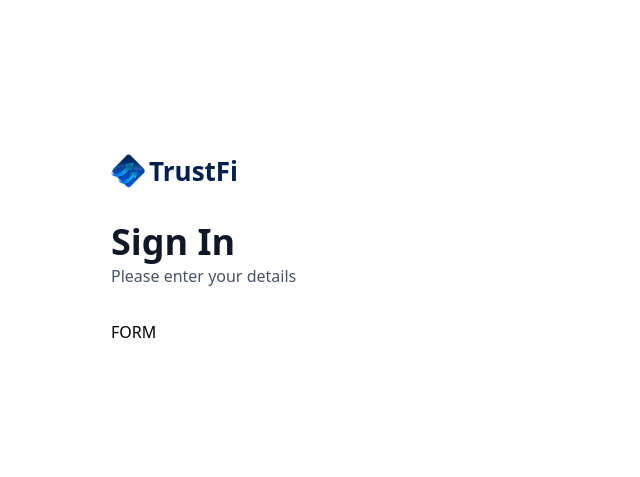
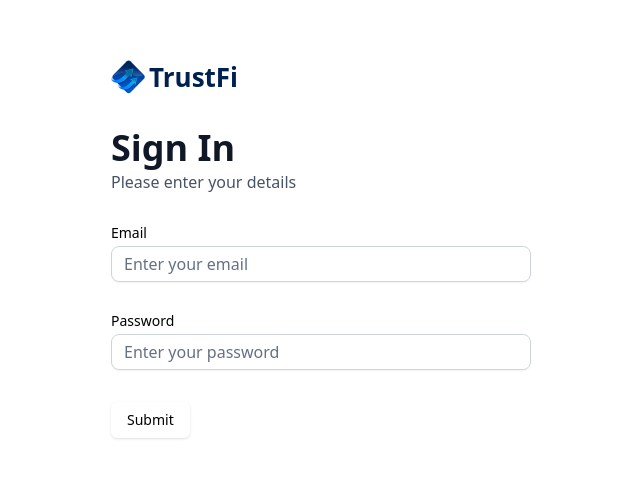
Before and after one commit to sami2928/TrustFi, a Next.js app: page /sign-in in a window 1280 px wide. Shown: the part 151-628 px from the top of the page, without its empty margins (319-959 px from the left). Built offline with nearby package versions, Linux system fonts and the light colour scheme.

Commit message:
Sign In Page Added

```diff
--- a/components/AuthForm.tsx
+++ b/components/AuthForm.tsx
@@ -6,26 +6,25 @@ import Image from "next/image";
 import { z } from "zod";
 import { zodResolver } from "@hookform/resolvers/zod";
 import { useForm } from "react-hook-form";
-
-const formSchema = z.object({
-  username: z.string().min(2, {
-    message: "Username must be at least 2 characters.",
-  }),
-});
+import { Button } from "@/components/ui/button";
+import { Form } from "@/components/ui/form";
+import CustomInput from "./CustomInput";
+import { authFormSchema } from "@/lib/utils";
 
 const AuthForm = ({ type }: { type: string }) => {
   const [user, setUser] = useState(null);
 
   // 1. Define your form.
-  const form = useForm<z.infer<typeof formSchema>>({
-    resolver: zodResolver(formSchema),
+  const form = useForm<z.infer<typeof authFormSchema>>({
+    resolver: zodResolver(authFormSchema),
     defaultValues: {
-      username: "",
+      email: "",
+      password: "",
     },
   });
 
   // 2. Define a submit handler.
-  function onSubmit(values: z.infer<typeof formSchema>) {
+  function onSubmit(values: z.infer<typeof authFormSchema>) {
     // Do something with the form values.
     // ✅ This will be type-safe and validated.
     console.log(values);
@@ -62,7 +61,25 @@ const AuthForm = ({ type }: { type: string }) => {
       {user ? (
         <div className="flex flex-col gap-4">{/* Plaid Link */}</div>
       ) : (
-        <>FORM</>
+        <>
+          <Form {...form}>
+            <form onSubmit={form.handleSubmit(onSubmit)} className="space-y-8">
+              <CustomInput
+                control={form.control}
+                name="email"
+                label="Email"
+                placeholder="Enter your email"
+              />
+              <CustomInput
+                control={form.control}
+                name="password"
+                label="Password"
+                placeholder="Enter your password"
+              />
+              <Button type="submit">Submit</Button>
+            </form>
+          </Form>
+        </>
       )}
     </section>
   );
--- /dev/null
+++ b/components/CustomInput.tsx
@@ -0,0 +1,43 @@
+import React from "react";
+import { z } from "zod";
+import {
+  FormControl,
+  FormField,
+  FormLabel,
+  FormMessage,
+} from "@/components/ui/form";
+import { Input } from "@/components/ui/input";
+import { Control, FieldPath } from "react-hook-form";
+import { authFormSchema } from "@/lib/utils";
+
+interface CustomInput {
+  control: Control<z.infer<typeof authFormSchema>>;
+  name: FieldPath<z.infer<typeof authFormSchema>>;
+  label: string;
+  placeholder: string;
+}
+const CustomInput = ({ control, name, label, placeholder }: CustomInput) => {
+  return (
+    <FormField
+      control={control}
+      name={name}
+      render={({ field }) => (
+        <div className="form-item">
+          <FormLabel>{label}</FormLabel>
+          <div className="flex w-full flex-col">
+            <FormControl>
+              <Input
+                placeholder={placeholder}
+                className="input-class"
+                {...field}
+              />
+            </FormControl>
+            <FormMessage className="form-message mt-2" />
+          </div>
+        </div>
+      )}
+    />
+  );
+};
+
+export default CustomInput;
--- a/components/ui/button.tsx
+++ b/components/ui/button.tsx
@@ -5,7 +5,7 @@ import { cva, type VariantProps } from "class-variance-authority"
 import { cn } from "@/lib/utils"
 
 const buttonVariants = cva(
-  "inline-flex items-center justify-center whitespace-nowrap rounded-md text-sm font-medium transition-colors focus-visible:outline-none focus-visible:ring-1 focus-visible:ring-ring disabled:pointer-events-none disabled:opacity-50",
+  "inline-flex items-center justify-center gap-2 whitespace-nowrap rounded-md text-sm font-medium transition-colors focus-visible:outline-none focus-visible:ring-1 focus-visible:ring-ring disabled:pointer-events-none disabled:opacity-50 [&_svg]:pointer-events-none [&_svg]:size-4 [&_svg]:shrink-0",
   {
     variants: {
       variant: {
--- /dev/null
+++ b/components/ui/input.tsx
@@ -0,0 +1,22 @@
+import * as React from "react"
+
+import { cn } from "@/lib/utils"
+
+const Input = React.forwardRef<HTMLInputElement, React.ComponentProps<"input">>(
+  ({ className, type, ...props }, ref) => {
+    return (
+      <input
+        type={type}
+        className={cn(
+          "flex h-9 w-full rounded-md border border-input bg-transparent px-3 py-1 text-base shadow-sm transition-colors file:border-0 file:bg-transparent file:text-sm file:font-medium file:text-foreground placeholder:text-muted-foreground focus-visible:outline-none focus-visible:ring-1 focus-visible:ring-ring disabled:cursor-not-allowed disabled:opacity-50 md:text-sm",
+          className
+        )}
+        ref={ref}
+        {...props}
+      />
+    )
+  }
+)
+Input.displayName = "Input"
+
+export { Input }
--- a/lib/utils.ts
+++ b/lib/utils.ts
@@ -2,6 +2,7 @@
 import { type ClassValue, clsx } from "clsx";
 import qs from "query-string";
 import { twMerge } from "tailwind-merge";
+import { z } from "zod";
 
 export function cn(...inputs: ClassValue[]) {
   return twMerge(clsx(inputs));
@@ -193,3 +194,8 @@ export const getTransactionStatus = (date: Date) => {
 
   return date > twoDaysAgo ? "Processing" : "Success";
 };
+
+export const authFormSchema = z.object({
+  email: z.string().email(),
+  password: z.string().min(8),
+});
```
